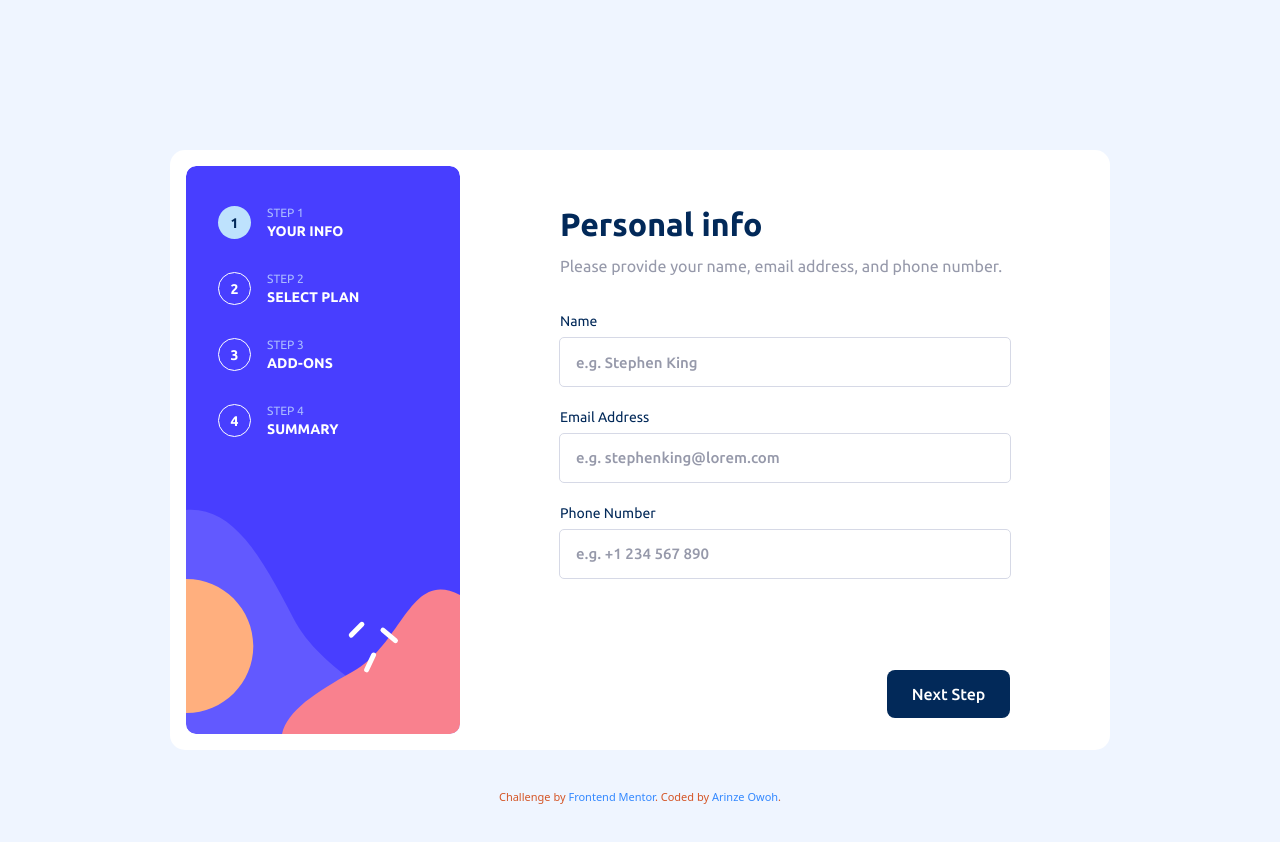
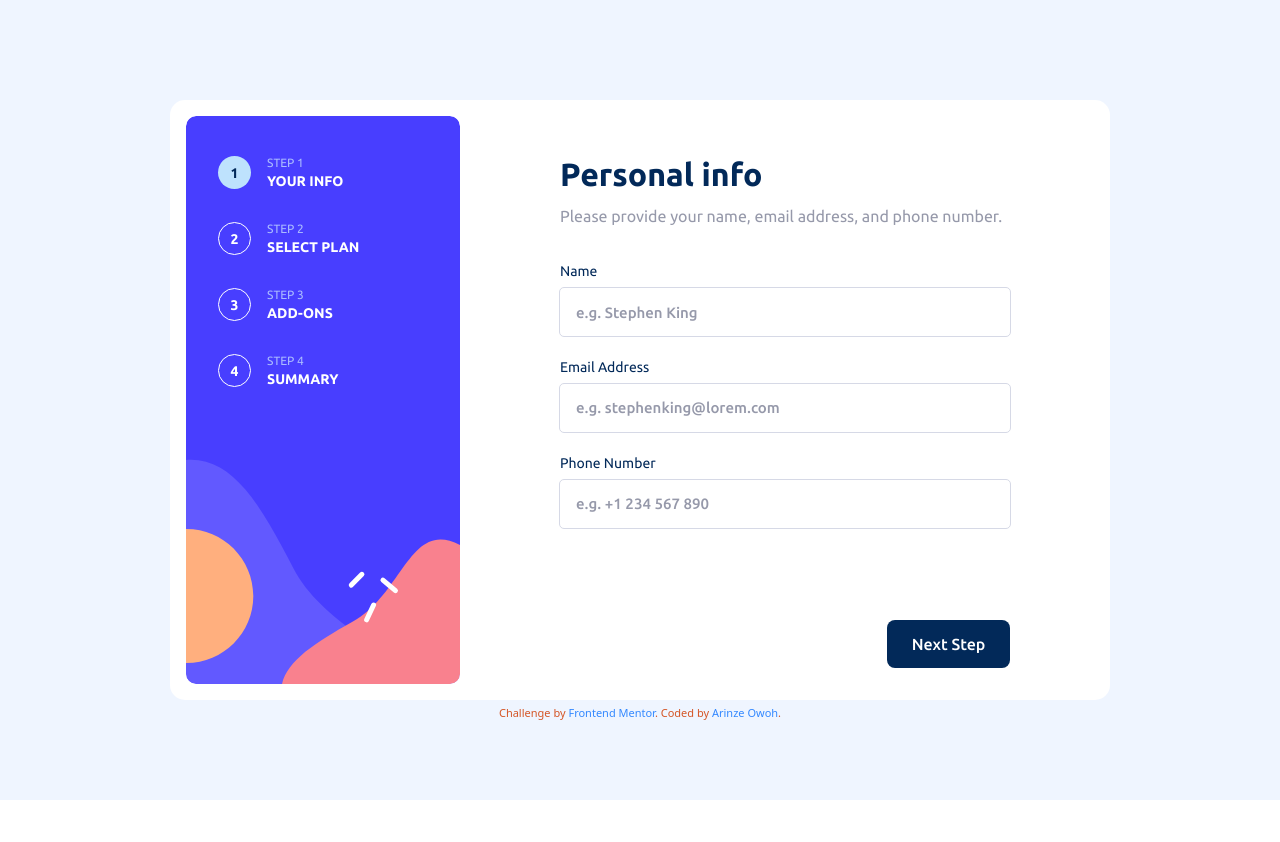
Before and after one commit to ArinzeGit/Multi-step-Form, a React (Vite) app: page / in a window 1280 px wide. Shown: the top 842 px of the page. After the commit the page ends 800 px from the top, so only its background shows below. Built offline with nearby package versions, Linux system fonts and the light colour scheme.

Commit message:
reposition footer attribution

```diff
--- a/src/App.tsx
+++ b/src/App.tsx
@@ -81,7 +81,7 @@ const App = () => {
 
   return (
     <>
-      <main className="bg-[#EFF5FF] min-h-[100vh] desktop:flex desktop:items-center desktop:justify-center desktop:py-[150px]">
+      <main className="bg-[#EFF5FF] min-h-[100vh] desktop:flex desktop:items-center desktop:justify-center desktop:py-[100px]">
         <formDataContext.Provider
           value={{
             contactInfo,
@@ -116,7 +116,7 @@ const App = () => {
         </formDataContext.Provider>
       </main>
       <footer className="relative">
-        <div className="text-[11px] absolute bottom-[6rem] left-[50%] transform translate-x-[-50%] text-[#D45526] ">
+        <div className="text-[11px] absolute bottom-[80px] left-[50%] transform translate-x-[-50%] text-[#D45526] ">
           Challenge by{" "}
           <a
             href="https://www.frontendmentor.io?ref=challenge"
```
